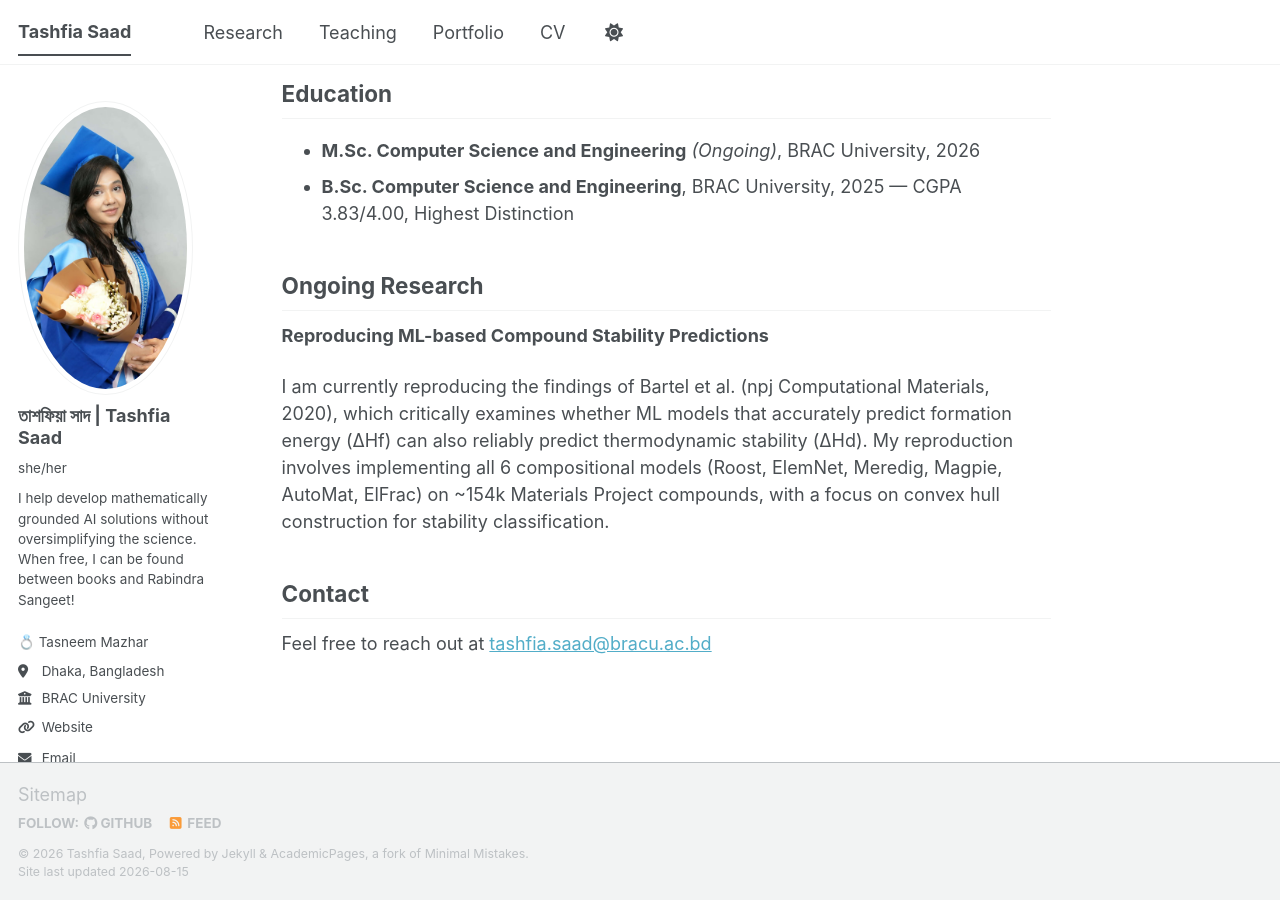
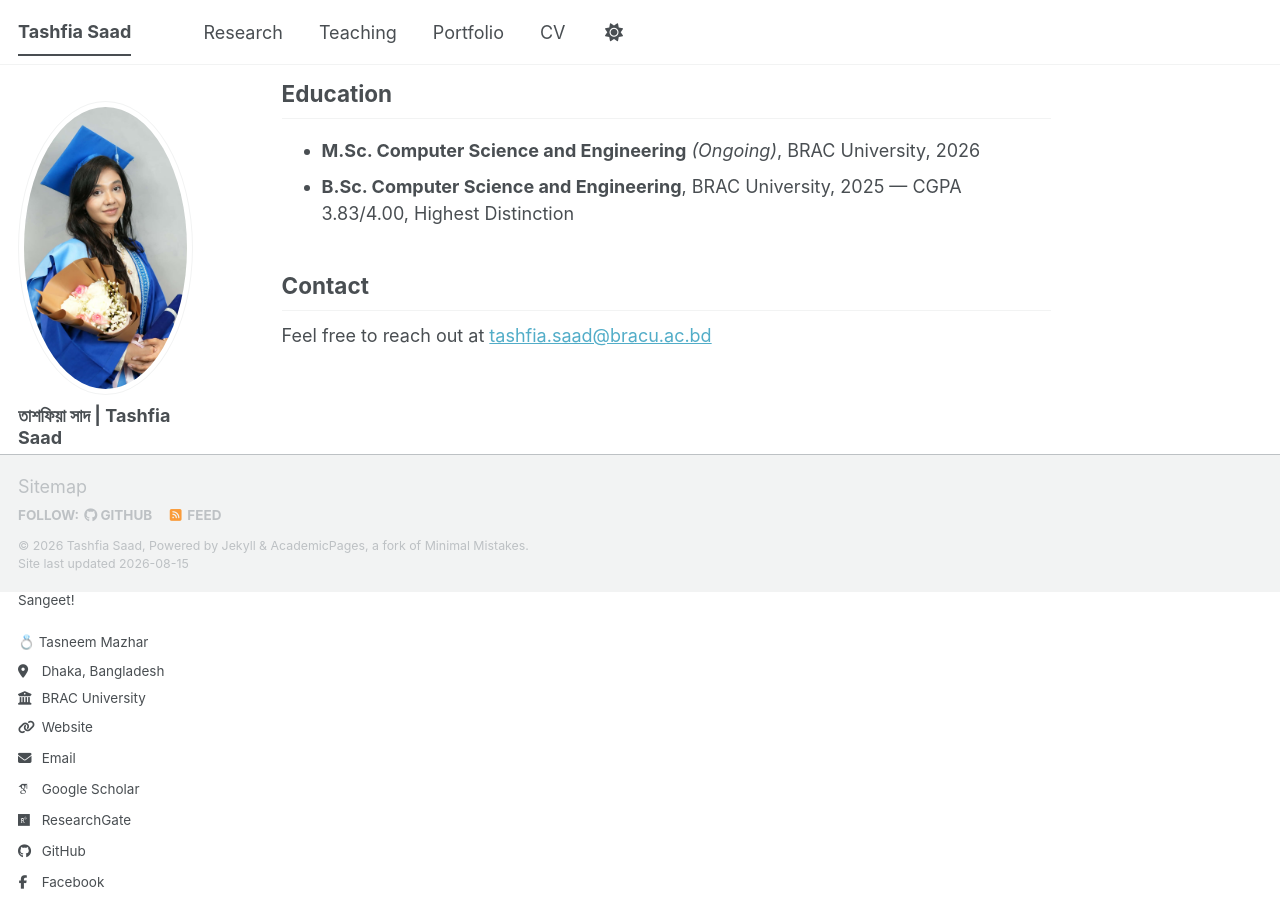
Before and after one commit to saadtashfia/saadtashfia.github.io, a Jekyll site: the page built from _pages/about.md, in a window 1280 px wide and 900 px high, scrolled down 675 px. Built offline with Jekyll 4.4.1, drawn with Linux system fonts in a browser that asks for light colours; some web fonts are replaced; a script bundle is joined from its source files by our own code; library files that are not in the unit come from our copies.

Commit message:
Update about.md

```diff
--- a/_pages/about.md
+++ b/_pages/about.md
@@ -22,11 +22,6 @@
 - **M.Sc. Computer Science and Engineering** *(Ongoing)*, BRAC University, 2026
 - **B.Sc. Computer Science and Engineering**, BRAC University, 2025 — CGPA 3.83/4.00, Highest Distinction
 
-## Ongoing Research
-
-**Reproducing ML-based Compound Stability Predictions**
-
-I am currently reproducing the findings of Bartel et al. (npj Computational Materials, 2020), which critically examines whether ML models that accurately predict formation energy (ΔHf) can also reliably predict thermodynamic stability (ΔHd). My reproduction involves implementing all 6 compositional models (Roost, ElemNet, Meredig, Magpie, AutoMat, ElFrac) on ~154k Materials Project compounds, with a focus on convex hull construction for stability classification.
 
 ## Contact
 Feel free to reach out at [tashfia.saad@bracu.ac.bd](mailto:tashfia.saad@bracu.ac.bd)
```
